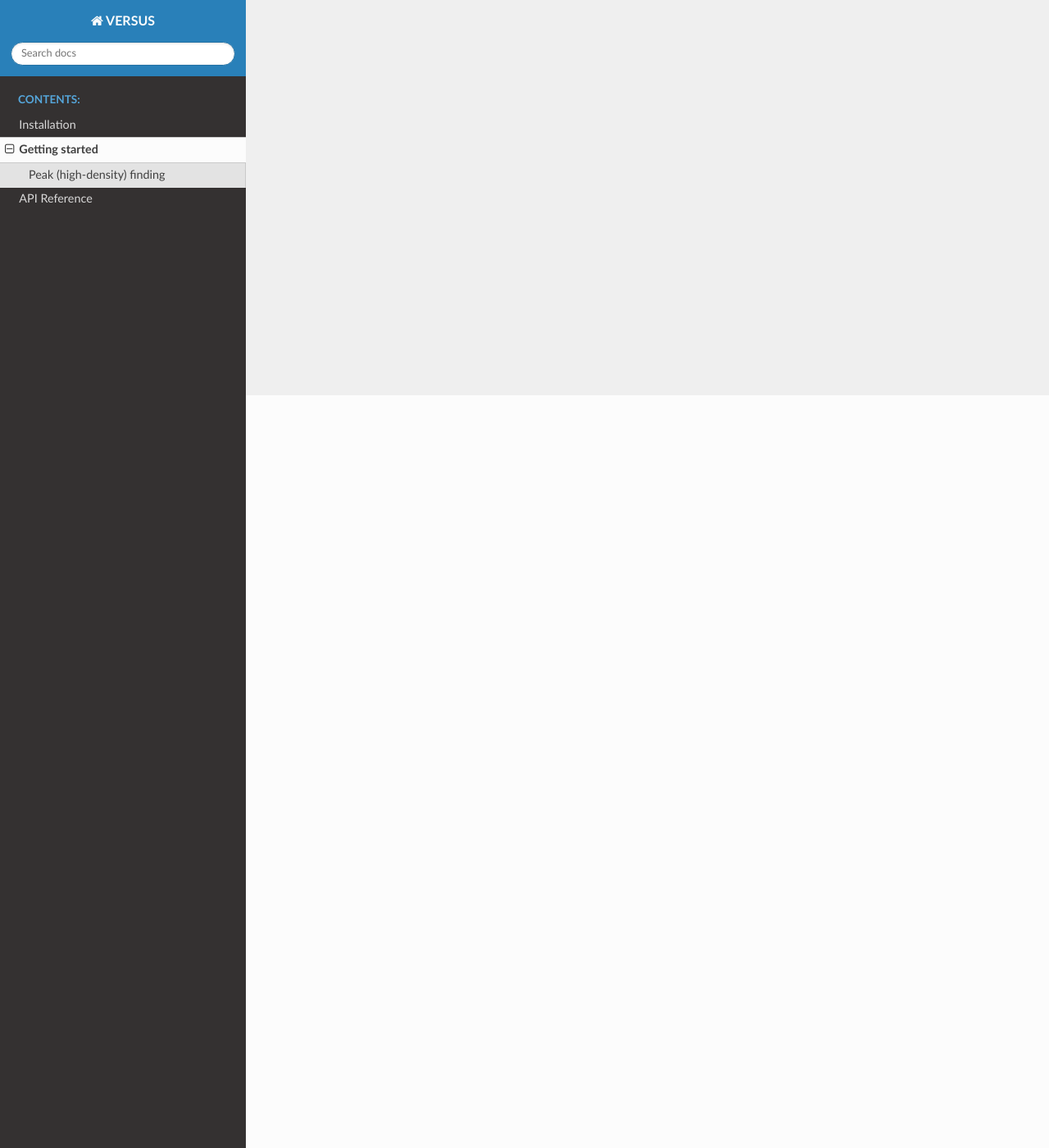
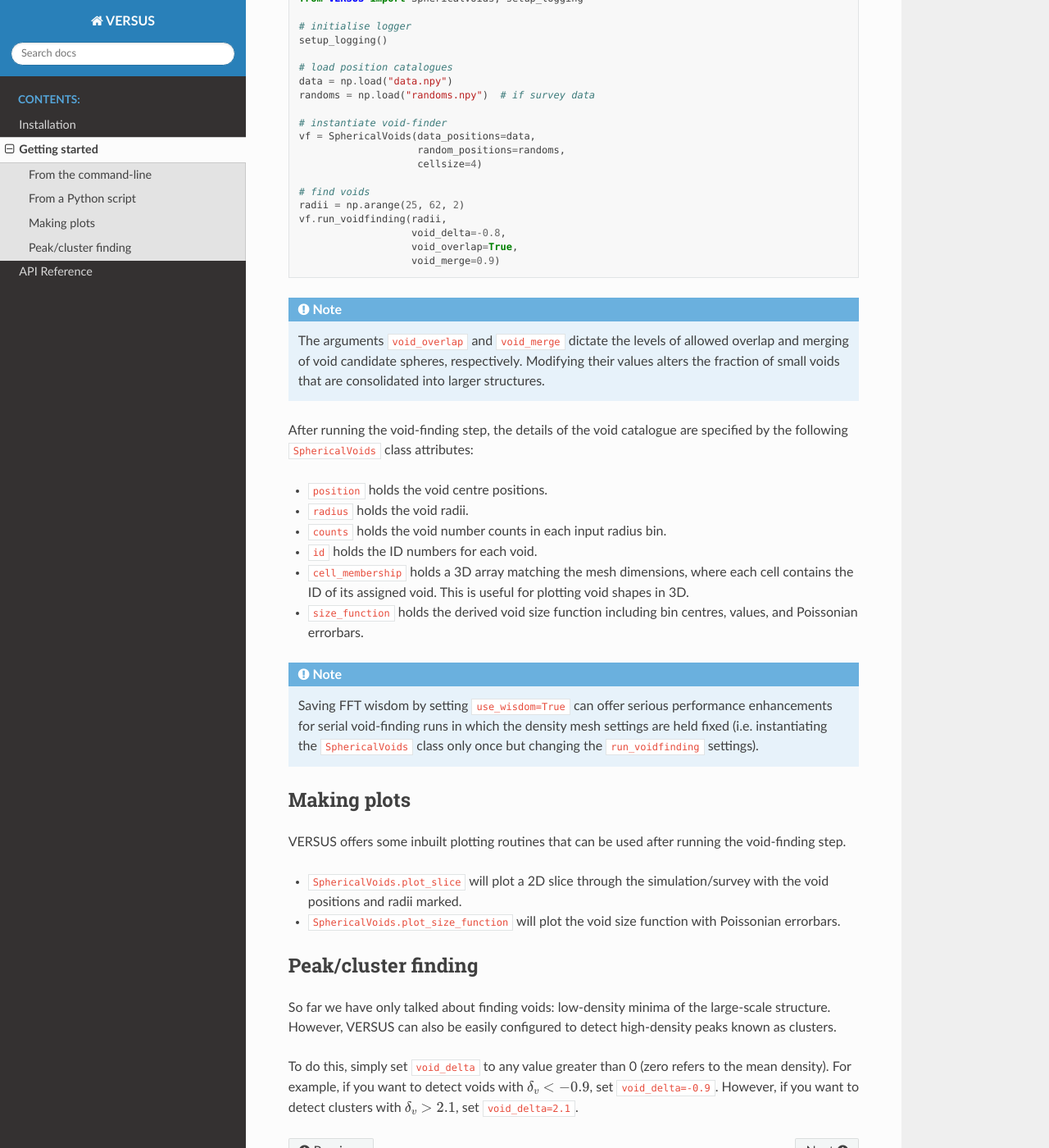
Before and after one commit to ntbfin00/VERSUS, a Sphinx documentation site: the page built from docs/getting_started.rst, in a window 1280 px wide and 1400 px high, scrolled down 918 px. Shown: the whole window at 82% size. Built offline with Sphinx 7.4.7 and the Read the Docs theme 3.1.0, drawn with Linux system fonts in a browser that asks for light colours; some of the changed text lies outside the part shown.

```diff
--- a/docs/api.rst
+++ b/docs/api.rst
@@ -6,10 +6,7 @@ This section documents the primary modules and classes available in **VERSUS**.
 Logging Utilities
 -----------------
 
-.. automodule:: VERSUS.setup_logging
-   :members:
-   :undoc-members:
-   :show-inheritance:
+.. autofunction:: VERSUS.setup_logging
 
 Spherical Voids
 ---------------
--- a/docs/getting_started.rst
+++ b/docs/getting_started.rst
@@ -3,10 +3,38 @@ Getting started
 
 Basic usage instructions for VERSUS.
 
+From the command-line
+---------------------
+
+VERSUS void-finding can easily be run from the command line directly:
+
+.. code-block:: console
+
+   python main.py --data <filename> [--random <filename>] [--radii <list>] [--void_delta <float>]
+
+* ``--data`` takes the path to a numpy or FITS file of (N,3) data positions.
+* ``--random`` takes the path to the numpy or FITS file of (N,3) random positions (used for specifying non-trivial survey geometries).
+* ``--radii`` takes the list of input radii bins in which to detect voids.
+* ``--void_delta`` takes the maximum overdensity threshold to be classified as void.
+
+.. note::
+   The random catalogue is not required for simulation boxes. Alternatively, providing the optional ``random`` argument will run void-finding in survey (not simulation box) mode.
+
+The resulting void catalogues will be saved to file (a specific filepath can be specified using the ``save_fn`` argument). For more details on the full list of accepted command-line arguments, run ``python main.py --help``.
+
+
+From a Python script
+--------------------
+
+VERSUS can also be called modularly from a Python script, giving you full control over the void-finding settings:
+
 .. code-block:: python
 
    import numpy as np
-   from VERSUS import SphericalVoids
+   from VERSUS import SphericalVoids, setup_logging
+
+   # initialise logger
+   setup_logging()
 
    # load position catalogues
    data = np.load("data.npy")
@@ -18,16 +46,40 @@ Basic usage instructions for VERSUS.
                        cellsize=4)
 
    # find voids
-   vf.run_voidfinding(np.arange(25, 62, 2),  # radii
+   radii = np.arange(25, 62, 2)
+   vf.run_voidfinding(radii,
                       void_delta=-0.8,
                       void_overlap=True,
                       void_merge=0.9)
 
-   # output
-   vf.position         # void positions
-   vf.radius           # void radii
-   vf.size_function    # VSF
-   vf.cell_membership  # void membership   # Add usage snippet here
+.. note::
+   The arguments ``void_overlap`` and ``void_merge`` dictate the levels of allowed overlap and merging of void candidate spheres, respectively. Modifying their values alters the fraction of small voids that are consolidated into larger structures.
 
-Peak (high-density) finding
+After running the void-finding step, the details of the void catalogue are specified by the following ``SphericalVoids`` class attributes:
+
+* ``position`` holds the void centre positions.
+* ``radius`` holds the void radii.
+* ``counts`` holds the void number counts in each input radius bin.
+* ``id`` holds the ID numbers for each void.
+* ``cell_membership`` holds a 3D array matching the mesh dimensions, where each cell contains the ID of its assigned void. This is useful for plotting void shapes in 3D.
+* ``size_function`` holds the derived void size function including bin centres, values, and Poissonian errorbars.
+
+.. note::
+   Saving FFT wisdom by setting ``use_wisdom=True`` can offer serious performance enhancements for serial void-finding runs in which the density mesh settings are held fixed (i.e. instantiating the ``SphericalVoids`` class only once but changing the ``run_voidfinding`` settings).
+
+
+Making plots
+------------
+
+VERSUS offers some inbuilt plotting routines that can be used after running the void-finding step.
+
+* ``SphericalVoids.plot_slice`` will plot a 2D slice through the simulation/survey with the void positions and radii marked.
+* ``SphericalVoids.plot_size_function`` will plot the void size function with Poissonian errorbars.
+
+
+Peak/cluster finding
 ---------------------------
+
+So far we have only talked about finding voids: low-density minima of the large-scale structure. However, VERSUS can also be easily configured to detect high-density peaks known as clusters.
+
+To do this, simply set ``void_delta`` to any value greater than 0 (zero refers to the mean density). For example, if you want to detect voids with :math:`\delta_v < -0.9`, set ``void_delta=-0.9``. However, if you want to detect clusters with :math:`\delta_v > 2.1`, set ``void_delta=2.1``.
--- a/docs/index.rst
+++ b/docs/index.rst
@@ -1,7 +1,7 @@
 Welcome to VERSUS documentation!
 ================================
 
-**VERSUS** (**V**\oid **E**\xtraction of **R**\eal-space **S**\pherical **U**\nderdensities) is your new favourite cosmic-void-finding tool. It's fast, scalable, and incredibly easy to use!
+**VERSUS** (**V**\oid **E**\xtraction of **R**\eal-space **S**\pherical **U**\nderdensitie\ **S**\) is your new favourite cosmic-void-finding tool. It's fast, scalable, and incredibly easy to use!
 
 VERSUS identifies low-density (or high-density) regions of the large-scale structure, making it ideally suited to galaxy environmental studies. Its novel sphere-merging algorithm accurately reproduces excursion-set models of the void size function while remaining fully optimised for simulation-based approaches.
 Jump straight into the :doc:`getting_started` guide to get hands-on!
--- a/docs/installation.rst
+++ b/docs/installation.rst
@@ -9,4 +9,4 @@ You can install VERSUS from source or via pip:
 
 .. note::
 
-   The optional ``-e`` flag flag is used to install the package in editable mode, which allows you to make changes to the code and have them reflected without reinstalling the package.
+   The optional ``-e`` flag is used to install the package in editable mode, which allows you to make changes to the code and have them reflected without reinstalling the package.
```
Also changed, not shown: README.md (+5 -1 lines), VERSUS/__init__.py (+8 -0 lines), 2 other files.
